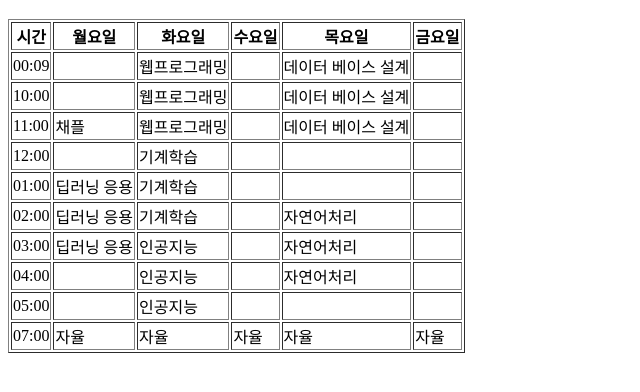
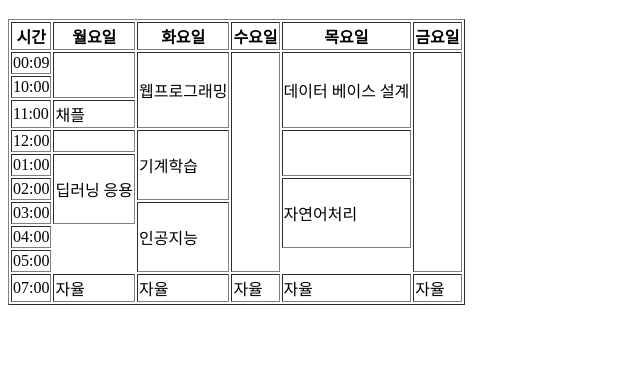
Before and after one commit to kalest-kr/kalest_total_experiment, a plain HTML site: page timetable.html in a window 1280 px wide. Shown: the part 70-462 px from the top of the page, without its empty margins (0-640 px from the left). Drawn offline with Linux system fonts and the light colour scheme.

Commit message:
0.0.7ver

```diff
--- a/timetable.html
+++ b/timetable.html
@@ -21,83 +21,50 @@
         <tbody>
             <tr>
                 <td>00:09</td>
-                <td></td>
-                <td>웹프로그래밍</td>
-                <td></td>
-                <td>데이터 베이스 설계</td>
-                <td></td>
+                <td rowspan="2"></td>
+                <td rowspan="3">웹프로그래밍</td>
+                <td rowspan="9"></td>
+                <td rowspan="3">데이터 베이스 설계</td>
+                <td rowspan="9"></td>
             </tr>
             <tr>
                 <!--<td>내용21</td>-->
                 <td>10:00</td>
-                <td></td>
-                <td>웹프로그래밍</td>
-                <td></td>
-                <td>데이터 베이스 설계</td>
-                <td></td>
             </tr>
             <tr>
                 <!--<td>내용21</td>-->
                 <td>11:00</td>
                 <td>채플</td>
-                <td>웹프로그래밍</td>
-                <td></td>
-                <td>데이터 베이스 설계</td>
-                <td></td>
             </tr>
             <tr>
                 <!--<td>내용21</td>-->
                 <td>12:00</td>
                 <td></td>
-                <td>기계학습</td>
-                <td></td>
-                <td></td>
-                <td></td>
+                <td rowspan="3">기계학습</td>
+                <td rowspan="2"></td>
             </tr>
             <tr>
                 <!--<td>내용21</td>-->
                 <td>01:00</td>
-                <td>딥러닝 응용</td>
-                <td>기계학습</td>
-                <td></td>
-                <td></td>
-                <td></td>
+                <td rowspan="3">딥러닝 응용</td>
             </tr>
             <tr>
                 <!--<td>내용21</td>-->
                 <td>02:00</td>
-                <td>딥러닝 응용</td>
-                <td>기계학습</td>
-                <td></td>
-                <td>자연어처리</td>
-                <td></td>
+                <td rowspan="3">자연어처리</td>
             </tr>
             <tr>
                 <!--<td>내용21</td>-->
                 <td>03:00</td>
-                <td>딥러닝 응용</td>
-                <td>인공지능</td>
-                <td></td>
-                <td>자연어처리</td>
-                <td></td>
+                <td rowspan="3">인공지능</td>
             </tr>
             <tr>
                 <!--<td>내용21</td>-->
                 <td>04:00</td>
-                <td></td>
-                <td>인공지능</td>
-                <td></td>
-                <td>자연어처리</td>
-                <td></td>
             </tr>
             <tr>
                 <!--<td>내용21</td>-->
                 <td>05:00</td>
-                <td></td>
-                <td>인공지능</td>
-                <td></td>
-                <td></td>
-                <td></td>
             </tr>
         </tbody>
         <tfoot>
```
